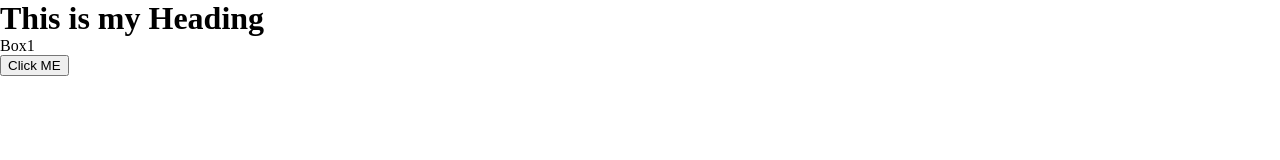
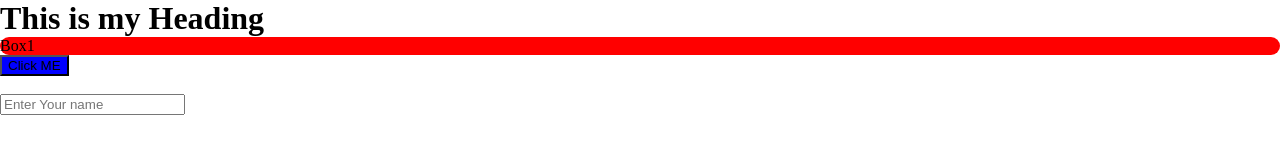
Before and after one commit to dipeshmahatto/React-js, a plain HTML site: page hello.html in a window 1280 px wide. Both pictures are taken after a click on the button "Click ME". Drawn offline with Linux system fonts and the light colour scheme.

Commit message:
added date math events

```diff
--- a/hello.css
+++ b/hello.css
@@ -1,3 +1,8 @@
 *{
     margin: 0;
 }
+
+.BoxClass{
+    background-color: red;
+    border-radius: 15px;
+}
--- a/hello.html
+++ b/hello.html
@@ -23,8 +23,8 @@
     <div id="box1">Box1</div>
     <button id="btnClick">Click ME</button>
 
-
-
+<br><br>
+<input type="text" placeholder="Enter Your name">
 
     <script src="hello.js"></script>
 </body>
--- a/hello.js
+++ b/hello.js
@@ -462,7 +462,75 @@
 let heading = document.getElementById("heading");
 let box = document.getElementById("box1");
 let btnClick = document.getElementById("btnClick");
+let input = document.querySelector("input");
 
 btnClick.addEventListener("click", () => {
   console.log("Clicked");
+  btnClick.style.background = "Green";
+  // btnClick.style.border="none";
+  // box1.style.background="red";
+  box.classList.add("BoxClass");
 });
+
+btnClick.addEventListener("mouseover", () => {
+  btnClick.style.background = "yellow";
+});
+
+btnClick.addEventListener("mouseout", () => {
+  btnClick.style.background = "blue";
+});
+
+btnClick.addEventListener("contextmenu", (e) => {
+  e.preventDefault();
+  btnClick.style.background = "gray";
+});
+
+btnClick.addEventListener("dblclick", () => {
+  document.body.style.background = "green";
+});
+btnClick.addEventListener("click", () => {
+  document.body.style.background = "white";
+});
+
+// window.addEventListener("click", (e) => {
+//   console.log(e.clientX);
+//   console.log(e.clientY);
+// });
+
+input.addEventListener("change",(e)=>{
+  console.log(e)
+  console.log(e.target.value)
+  console.log("changing")
+})
+
+// Math object
+
+// let num = 4.7
+// let num = 4;
+// let ans = Math.round(num)
+// console.log(ans);
+
+// let output  = Math.random();
+// console.log(output);
+
+// let res = Math.sqrt(num);
+// console.log(res);
+
+// let base = 2
+// let extonent = 4
+// let outtt = Math.pow(base,extonent);
+// console.log(outtt);
+
+// // Math.abs --> gives absoulte value
+// function GenerateOTP(){
+//   let otp = Math.floor(10000+Math.random()*900000)
+//   return otp;
+// }
+
+// let annns = GenerateOTP()
+// console.log(annns);
+
+// let now = new Date().getFullYear();
+// let now = new Date().getMonth();
+let now = new Date();
+;console.log(now);
```
